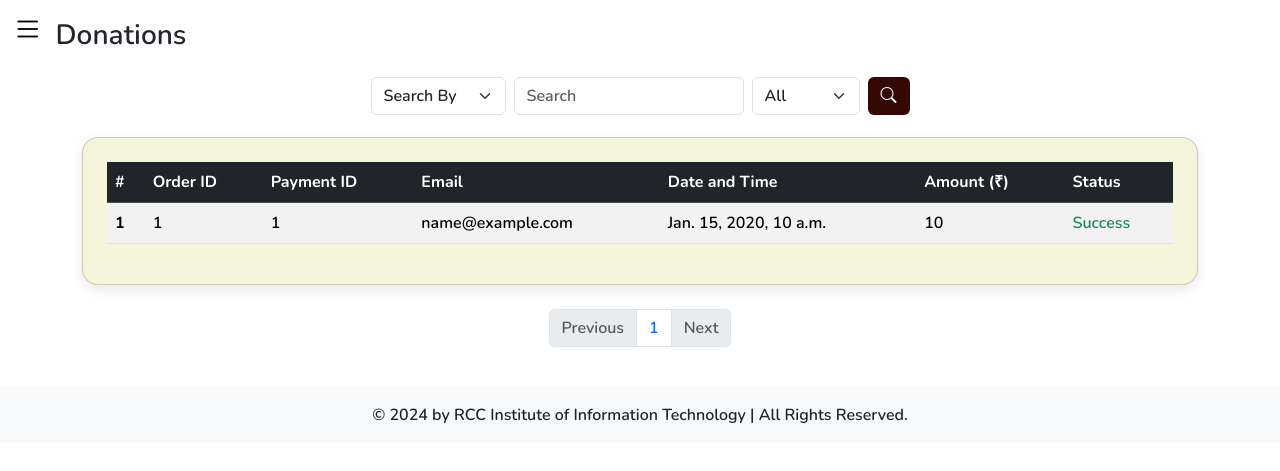
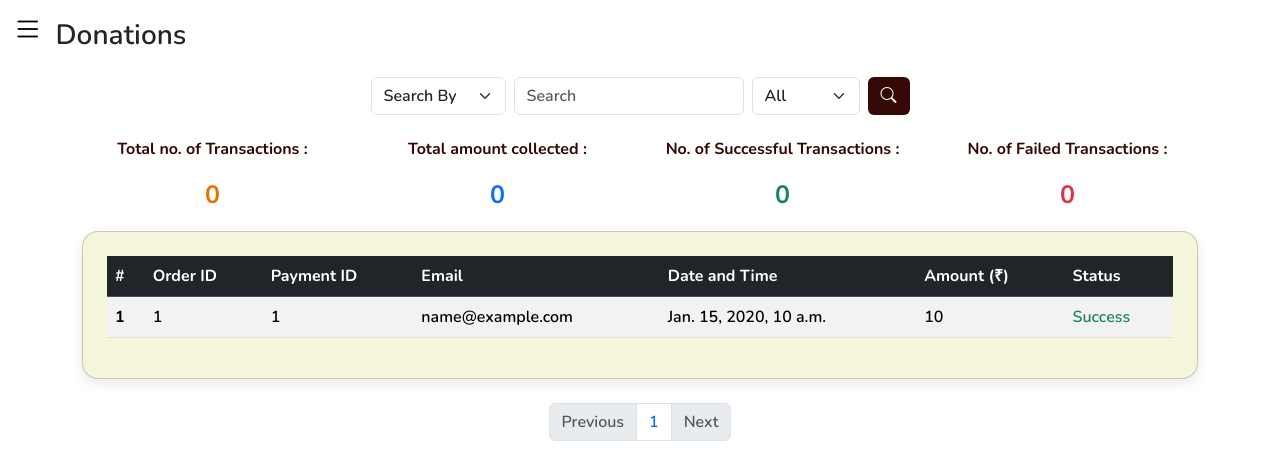
Before and after one commit to AvikChakraborty02/AlumniManagement, a Django app: template templates/Admin_donations.html in a window 1280 px wide. Shown: the part 76-547 px from the top of the page. Run offline with Django 4.2, Linux system fonts and the light colour scheme; the template is opened without the code that fills it: most values are stand-ins (such as "Sample title", 1, 10 or a date in 2020); some libraries are stand-ins or nearby versions.

Commit message:
Update Admin_donations.html

```diff
--- a/templates/Admin_donations.html
+++ b/templates/Admin_donations.html
@@ -251,7 +251,16 @@
         </form>
       </div>
 
-
+    <!--Record Cards-->
+      <div class="card border-0">
+        <div class="row d-flex justify-content-center text-center">
+          <div class="col-sm-3"><p style="color: rgb(52, 8, 5);"><b>Total no. of Transactions : </b></p> <p class="count" data-target="{{no_donations}}" style="color: #e67300; font-size: 25px;"><b>0</b></p></div>
+          <div class="col-sm-3"><p style="color: rgb(52, 8, 5);"><b>Total amount collected : </b></p><p class="count text-primary" data-target="{{no_amount}}" style="font-size: 25px;"><b>0</b></p></div>
+          <div class="col-sm-3"><p style="color: rgb(52, 8, 5);"><b>No. of Successful Transactions :</b></p><p class="count text-success" data-target="{{no_success}}" style="font-size: 25px;"><b>0</b></p></div>
+          <div class="col-sm-3"><p style="color: rgb(52, 8, 5);"><b>No. of Failed Transactions :</b></p><p class="count text-danger" data-target="{{no_failure}}" style="font-size: 25px;"><b>0</b></p></div>
+        </div>
+      </div>
+    <!--Table Cards-->
     <div class="card table-card p-4">
       <div class="table-responsive">
         <table class="table table-striped table-hover">
```
